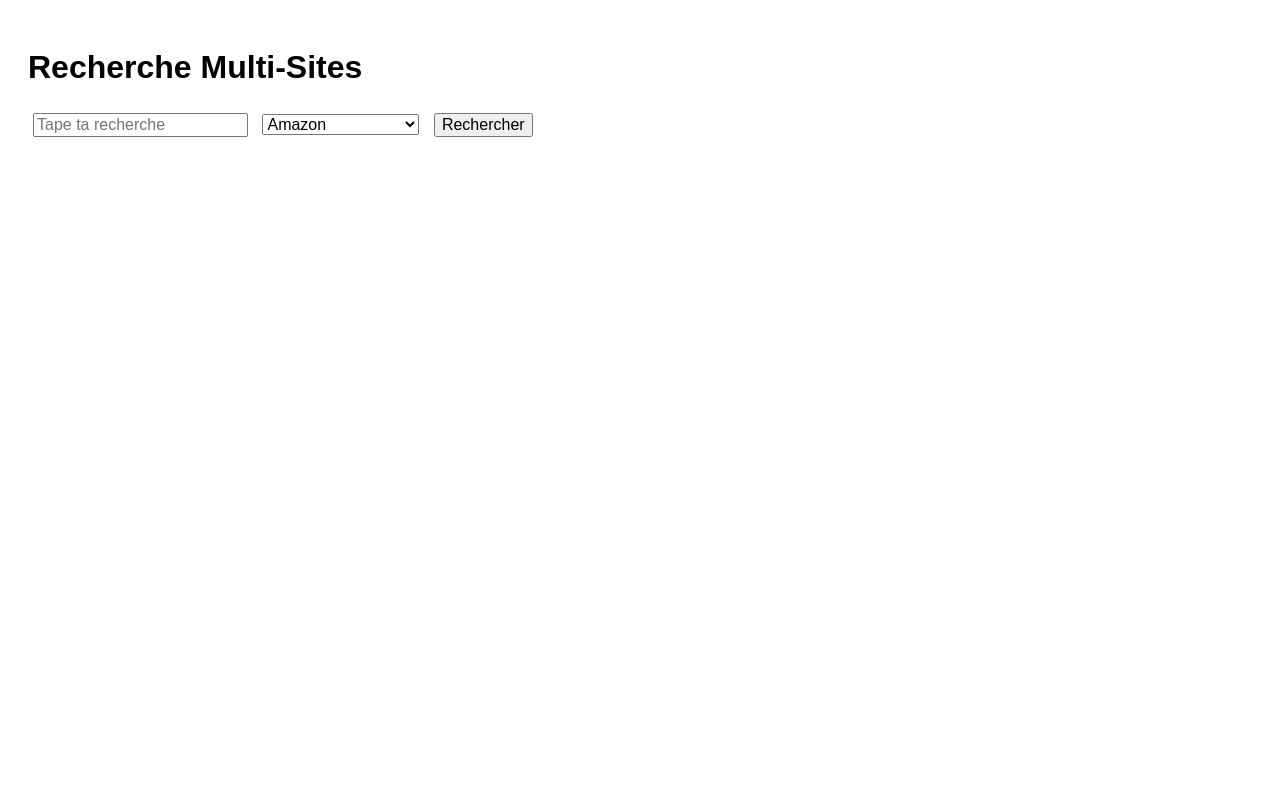
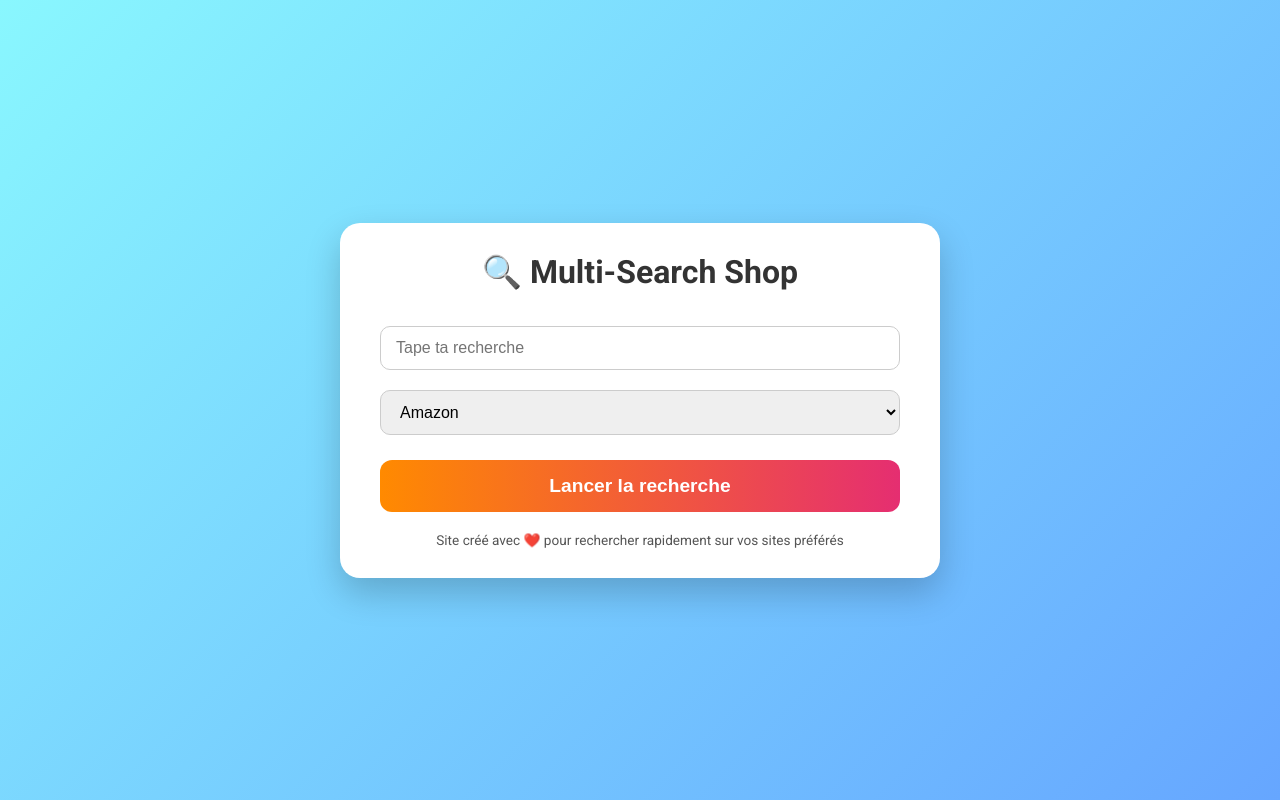
Before and after one commit to Tayzen-ItsMe/Multi-Search, a plain HTML site: page index.html in a window 1280 px wide. Drawn offline with Linux system fonts and the light colour scheme.

Commit message:
index.html

```diff
--- a/index.html
+++ b/index.html
@@ -1,18 +1,98 @@
 <!DOCTYPE html>
 <html lang="fr">
 <head>
-  <meta charset="UTF-8" />
-  <title>Recherche Multi-Sites</title>
+  <meta charset="UTF-8">
+  <title>Multi-Search Shop</title>
+  <link href="https://fonts.googleapis.com/css2?family=Roboto:wght@400;700&display=swap" rel="stylesheet">
   <style>
-    body { font-family: Arial, sans-serif; padding: 20px; }
-    input, select, button { font-size: 1rem; margin: 5px; }
+    /* Reset & global */
+    * { box-sizing: border-box; margin: 0; padding: 0; }
+    body {
+      font-family: 'Roboto', sans-serif;
+      background: linear-gradient(135deg, #89f7fe, #66a6ff);
+      min-height: 100vh;
+      display: flex;
+      align-items: center;
+      justify-content: center;
+      padding: 20px;
+    }
+
+    /* Container */
+    .container {
+      background: white;
+      padding: 30px 40px;
+      border-radius: 20px;
+      box-shadow: 0 15px 35px rgba(0,0,0,0.2);
+      max-width: 600px;
+      width: 100%;
+      text-align: center;
+    }
+
+    h1 {
+      color: #333;
+      margin-bottom: 25px;
+      font-size: 2rem;
+    }
+
+    /* Input & select */
+    input, select {
+      width: 100%;
+      padding: 12px 15px;
+      margin: 10px 0;
+      border-radius: 10px;
+      border: 1px solid #ccc;
+      font-size: 1rem;
+      outline: none;
+      transition: 0.3s;
+    }
+
+    input:focus, select:focus {
+      border-color: #66a6ff;
+      box-shadow: 0 0 5px #66a6ff;
+    }
+
+    /* Button */
+    button {
+      width: 100%;
+      padding: 15px;
+      margin-top: 15px;
+      background: linear-gradient(90deg, #ff8a00, #e52e71);
+      color: white;
+      font-size: 1.2rem;
+      font-weight: bold;
+      border: none;
+      border-radius: 12px;
+      cursor: pointer;
+      transition: 0.3s;
+    }
+
+    button:hover {
+      transform: translateY(-3px);
+      box-shadow: 0 10px 20px rgba(0,0,0,0.2);
+    }
+
+    /* Footer text */
+    .footer {
+      margin-top: 20px;
+      font-size: 0.85rem;
+      color: #555;
+    }
+
+    /* Responsive */
+    @media(max-width: 500px){
+      .container {
+        padding: 20px;
+      }
+      h1 { font-size: 1.5rem; }
+    }
   </style>
 </head>
 <body>
-  <h1>Recherche Multi-Sites</h1>
-  <input type="text" id="query" placeholder="Tape ta recherche" />
+  <div class="container">
+    <h1>🔍 Multi-Search Shop</h1>
+    <input type="text" id="query" placeholder="Tape ta recherche">
     <select id="siteSelect">
-    <!-- Généraux -->
+      <!-- Exemple de sites d'achat français et internationaux -->
       <option value="https://www.amazon.fr/s?k=">Amazon</option>
       <option value="https://www.ebay.fr/sch/i.html?_nkw=">eBay</option>
       <option value="https://www.cdiscount.com/search/10/">Cdiscount</option>
@@ -21,45 +101,16 @@
       <option value="https://www.rakuten.fr/search/">Rakuten</option>
       <option value="https://www.wish.com/search/">Wish</option>
       <option value="https://www.manomano.fr/search?text=">ManoMano</option>
-    <option value="https://www.conforama.fr/recherche?q=">Conforama</option>
-    <option value="https://www.laredoute.fr/ppdp/search.aspx?search=">La Redoute</option>
-    <option value="https://www.carrefour.fr/s?q=">Carrefour</option>
-    <option value="https://www.auchan.fr/recherche?text=">Auchan</option>
-    <option value="https://www.boulanger.com/resultats?tr=">Boulanger</option>
-    <option value="https://www.darty.com/nav/recherche?search=">Darty</option>
+      <option value="https://www.leboncoin.fr/recherche/?text=">Leboncoin</option>
+      <option value="https://www.backmarket.fr/search?slug=">BackMarket</option>
       <option value="https://www.decathlon.fr/search?Ntt=">Decathlon</option>
       <option value="https://www.leroymerlin.fr/recherche/?q=">Leroy Merlin</option>
-    <option value="https://www.castorama.fr/recherche?text=">Castorama</option>
-
-    <!-- Mode & accessoires -->
       <option value="https://www.zalando.fr/catalog/?q=">Zalando</option>
       <option value="https://www.vinted.fr/catalog?search_text=">Vinted</option>
-    <option value="https://www.shein.com/pdsearch/">Shein</option>
-    <option value="https://www.asos.com/search/?q=">ASOS</option>
-    <option value="https://www.etam.com/search?q=">Etam</option>
-    <option value="https://www.nike.com/fr/w?q=">Nike</option>
-    <option value="https://www.adidas.fr/search?q=">Adidas</option>
-    <option value="https://www.hm.com/fr/search-results?q=">H&M</option>
-    <option value="https://www.lacoste.com/fr/search?q=">Lacoste</option>
-    <option value="https://www.galerieslafayette.com/search/result/?q=">Galeries Lafayette</option>
-    <option value="https://www.printemps.com/fr/fr/recherche?q=">Printemps</option>
-
-    <!-- High-tech & gaming -->
-    <option value="https://www.materiel.net/search/?q=">Materiel.net</option>
-    <option value="https://www.ldlc.com/recherche/?term=">LDLC</option>
-    <option value="https://www.rueducommerce.fr/recherche?q=">Rue du Commerce</option>
-    <option value="https://www.topachat.com/pages/recherche.php?mc=">TopAchat</option>
-    <option value="https://store.steampowered.com/search/?term=">Steam</option>
-    <option value="https://www.instant-gaming.com/fr/rechercher/?query=">Instant Gaming</option>
-    <option value="https://www.g2a.com/search?query=">G2A</option>
-    <option value="https://www.greenmangaming.com/search/?query=">GreenManGaming</option>
-
-    <!-- Occasion / Reconditionné -->
-    <option value="https://www.leboncoin.fr/recherche/?text=">Leboncoin</option>
-    <option value="https://www.backmarket.fr/search?slug=">BackMarket</option>
-    <option value="https://fr.shopping.rakuten.com/search/">Rakuten Occasion</option>
     </select>
-  <button id="searchBtn">Rechercher</button>
+    <button id="searchBtn">Lancer la recherche</button>
+    <div class="footer">Site créé avec ❤️ pour rechercher rapidement sur vos sites préférés</div>
+  </div>
 
   <script>
     document.getElementById('searchBtn').addEventListener('click', function() {
```
Lines whose indentation alone changed are shown as unchanged.
